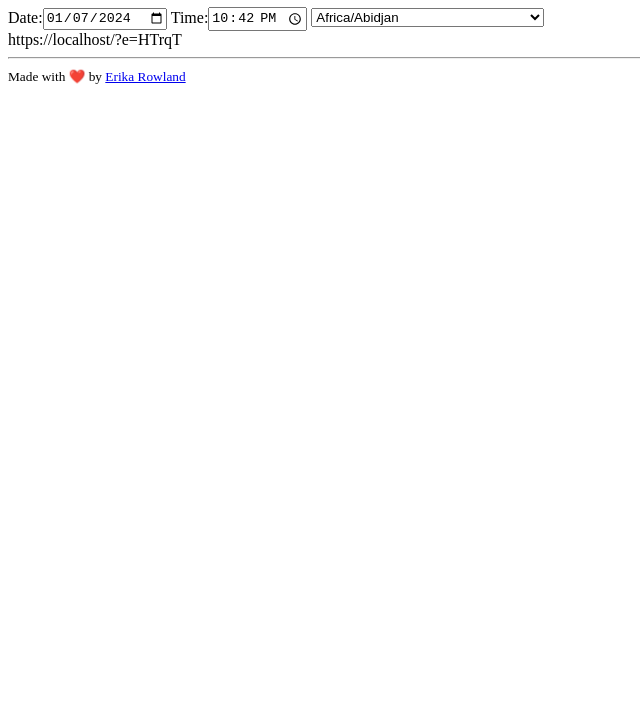
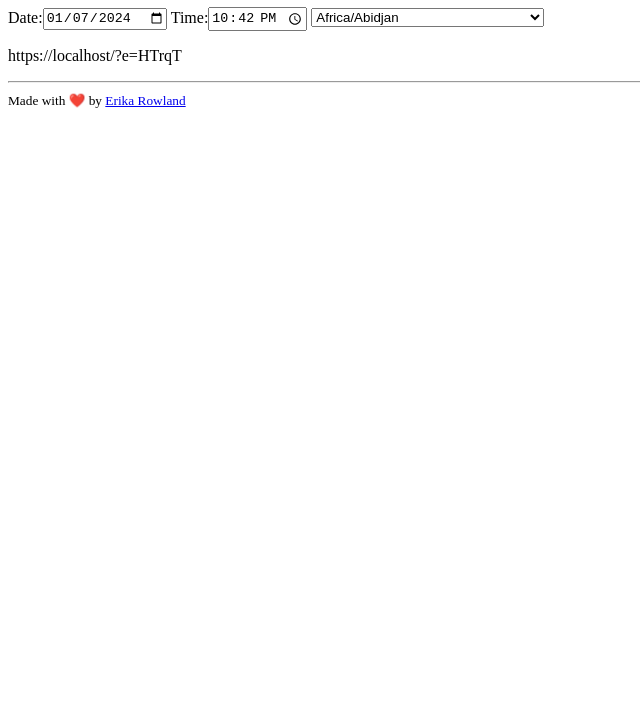
Before and after one commit to erikareads/whenisthat, a plain HTML site: page create.html in a window 1280 px wide. Shown: the part 73-800 px from the top of the page, without its empty margins (0-640 px from the left). Drawn offline with Linux system fonts and the light colour scheme.

Commit message:
Add paragraph tags for spacing

```diff
--- a/create.html
+++ b/create.html
@@ -19,8 +19,8 @@ Date:<input id="date" type="date" name="task_date" onchange="handler()"/>
 Time:<input id="time" type="time" name="task_time" onchange="handler()"/>
 <select name="timezone" id="timezones" list="timezones" onchange="handler()"></select>
 </div>
-<div id="node-id">
-</div>
+<p><div id="node-id">
+</div></p>
 <hr>
 <small>Made with ❤️ by <a href="https://erikarow.land">Erika Rowland</a></small>
 <script>
```
